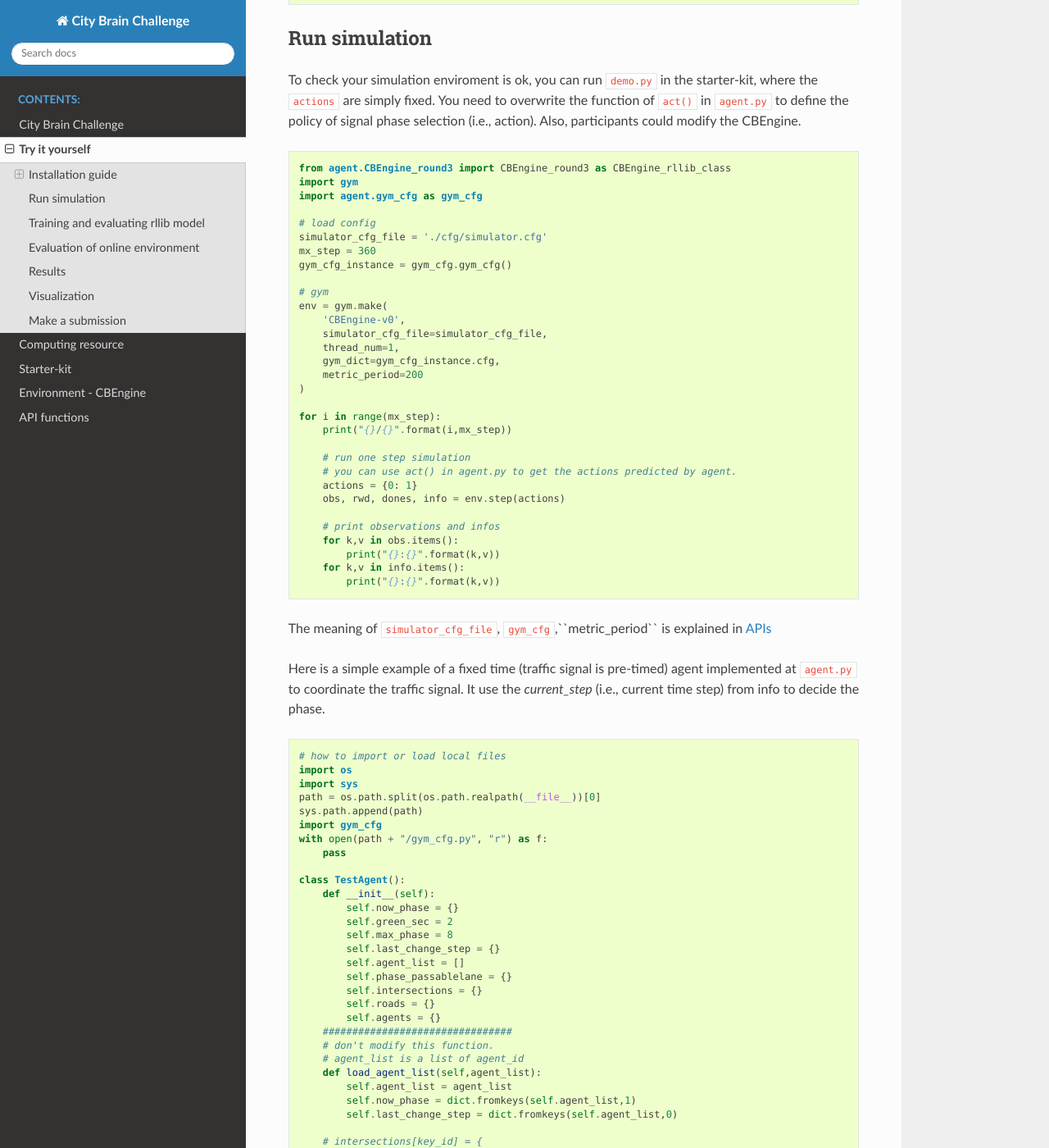
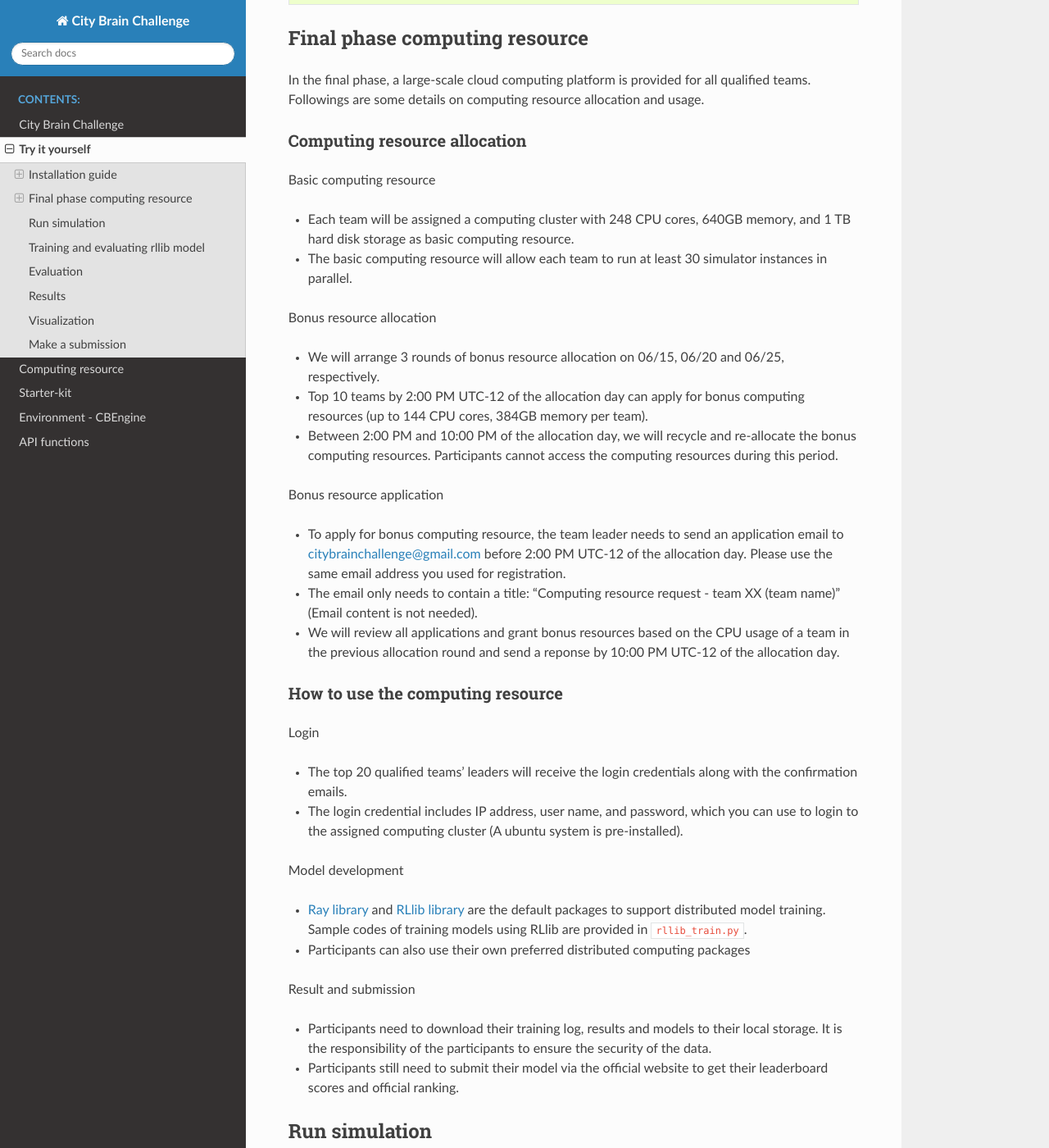
Before and after one commit to CityBrainChallenge/KDDCup2021-CityBrainChallenge, a Sphinx documentation site: the page built from docs/try-it-yourself.rst, in a window 1280 px wide and 1400 px high, scrolled down 786 px. Shown: the whole window at 82% size. Built offline with Sphinx 7.4.7 and the Read the Docs theme 2.0.0, drawn with Linux system fonts in a browser that asks for light colours; some of the changed text lies outside the part shown.

Commit message:
Update try-it-yourself.rst

```diff
--- a/docs/try-it-yourself.rst
+++ b/docs/try-it-yourself.rst
@@ -37,6 +37,49 @@ After pulled down the docker image and cloned the starter-kit, you can run a doc
     # for evaluating multiple flow in parallel
     bash evaluate.sh agent out
 
+===================
+Final phase computing resource
+===================
+
+In the final phase, a large-scale cloud computing platform is provided for all qualified teams. Followings are some details on computing resource allocation and usage.
+
+Computing resource allocation
+----------------------------
+
+Basic computing resource
+
+- Each team will be assigned a computing cluster with 248 CPU cores, 640GB memory, and 1 TB hard disk storage as basic computing resource.
+- The basic computing resource will allow each team to run at least 30 simulator instances in parallel.
+
+Bonus resource allocation
+
+- We will arrange 3 rounds of bonus resource allocation on 06/15, 06/20 and 06/25, respectively.
+- Top 10 teams by 2:00 PM UTC-12 of the allocation day can apply for bonus computing resources (up to 144 CPU cores,  384GB memory per team).
+- Between 2:00 PM and 10:00 PM of the allocation day, we will recycle and re-allocate the bonus computing resources. Participants cannot access the computing resources during this period.
+
+Bonus resource application
+
+- To apply for bonus computing resource, the team leader needs to send an application email to citybrainchallenge@gmail.com before 2:00 PM UTC-12  of the allocation day. Please use the same email address you used for registration.
+- The email only needs to contain a title: "Computing resource request - team XX (team name)" (Email content is not needed).
+- We will review all applications and grant bonus resources based on the CPU usage of a team in the previous allocation round and send a reponse by 10:00 PM UTC-12 of the allocation day.
+
+How to use the computing resource
+----------------------------
+
+Login
+
+- The top 20 qualified teams' leaders will receive the login credentials along with the confirmation emails.
+- The login credential includes IP address, user name, and password, which you can use to login to the assigned computing cluster (A ubuntu system is pre-installed).
+
+Model development
+
+- `Ray library <https://rise.cs.berkeley.edu/projects/ray/>`_ and `RLlib library <https://rise.cs.berkeley.edu/projects/rllib/>`_ are the default packages to support distributed model training. Sample codes of training models using RLlib are provided in ``rllib_train.py``.
+- Participants can also use their own preferred distributed computing packages
+
+Result and submission
+
+- Participants need to download their training log, results and models to their local storage.  It is the responsibility of the participants to ensure the security of the data.
+- Participants still need to submit their model via the official website to get their leaderboard scores and official ranking.
 
 ================
 Run simulation
@@ -438,22 +481,22 @@ We provide example codes for training in `rllib` and evaluating the model from `
 
 
 =================================
-Evaluation of online environment
+Evaluation
 =================================
 
 
-``evaluate.sh`` is a scoring script that output the scores of your agent in multiple flows. It is the same as the evaluate program on the server. So you'd like to check your agent's behaviour by execute
+``evaluate.sh`` is a scoring script that output the scores of your agent in multiple sample traffic flow in parallel. It is the same as the evaluate program on the server.
 
-``evaluate.py`` is a scoring script that evaluate your agent only in single flow. It is similar to ``evaluate.py`` in the previous round.
+``evaluate.py`` is a scoring script that evaluate your agent only in single flow. It is similar to ``evaluate.py`` in the qualification phase.
 
 .. code-block::
 
-    # for evaluating single flow
+    # run evaluation on 1 set of traffic flow
     python3 evaluate.py --input_dir agent --output_dir out --sim_cfg /starter-kit/cfg/simulator_round3_flow0.cfg --metric_period 200
-    # for evaluating multiple flow in parallel
+    # run evaluation on multiple sets of traffic flow in parallel
     bash evaluate.sh agent out
 
-Then multiple flows result will be output at ``/starter-kit/out/scores.json``, while single flow result will be output at ``/starter-kit/out/your-flow-number/scores.json``. In qualification phase, your solution is evaluated every 200 seconds for scoring (i.e., metric_period=200).
+The results for multiple traffic flows will be output at ``/starter-kit/out/scores.json``, while single flow result will be output at ``/starter-kit/out/your-flow-number/scores.json``. In qualification phase, your solution is evaluated every 200 seconds for scoring (i.e., metric_period=200).
 
 
 
@@ -539,4 +582,4 @@ Make a submission
 7. Participants are responsible for ensuring that all the submissions can be successfully tested under the given evaluation framework.
 
 Important tips:
-    In the final round, you should also submit ``CBEngine_round3.py``. See `CBEngine_round3 <https://kddcup2021-citybrainchallenge.readthedocs.io/en/latest/cbengine.html#custom-cbengine>`_
+    In the final phase, you should also submit ``CBEngine_round3.py``. See `CBEngine_round3 <https://kddcup2021-citybrainchallenge.readthedocs.io/en/latest/cbengine.html#custom-cbengine>`_
```
